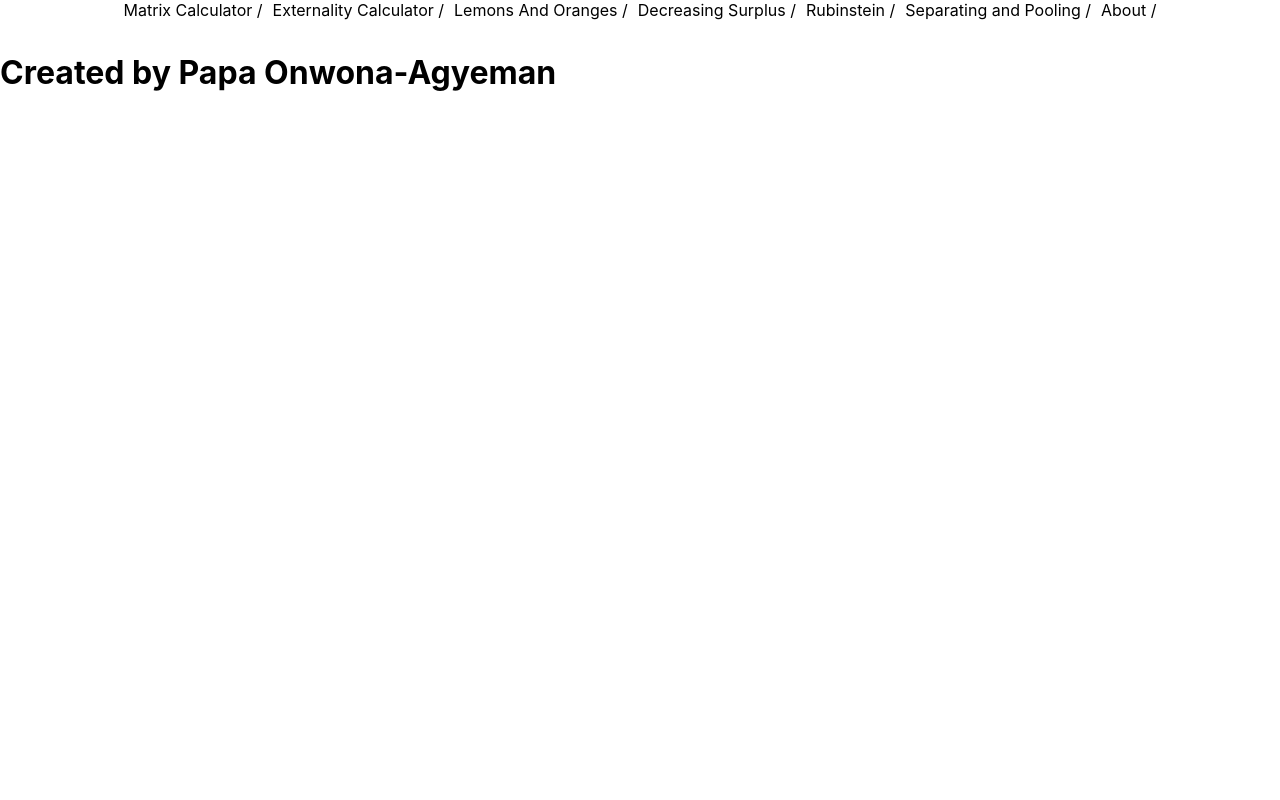
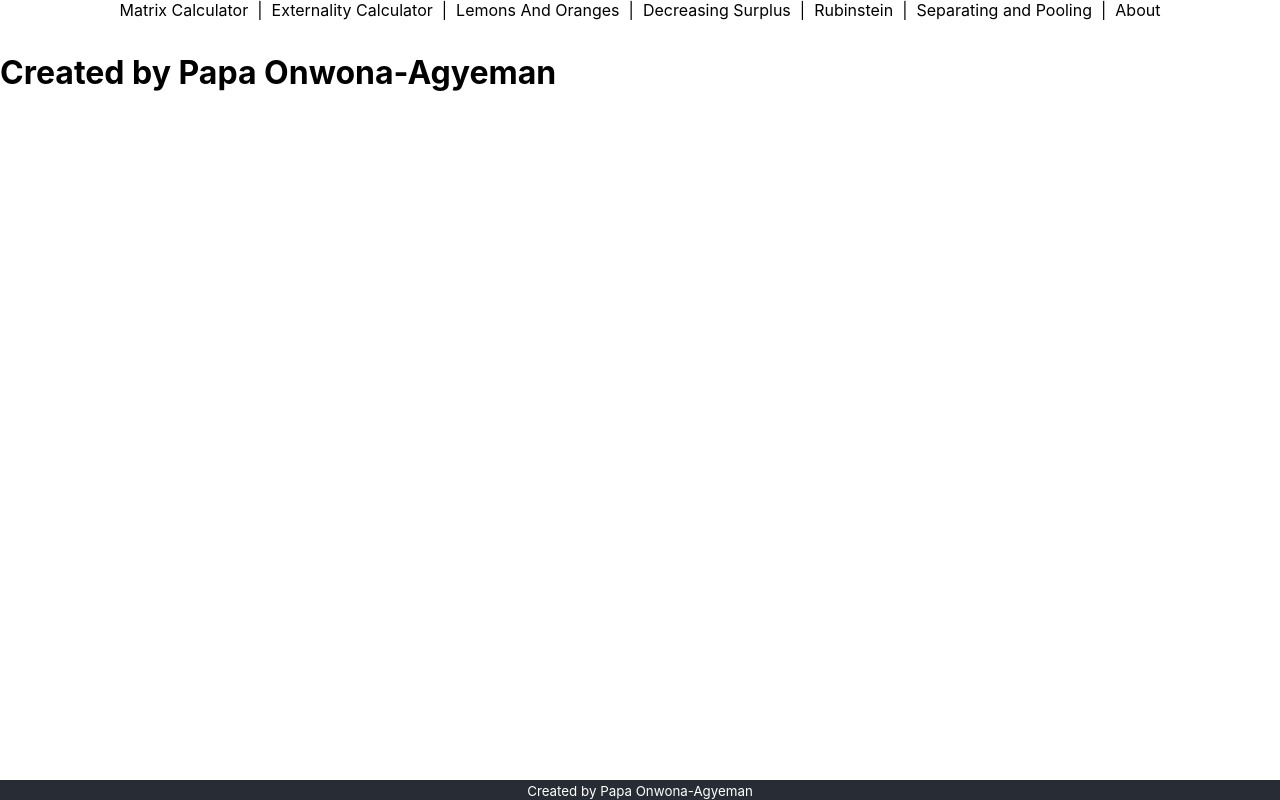
Before and after one commit to papa-github/Strategic-Games-Solver, a React (Create React App) app: page /About in a window 1280 px wide. Built offline with nearby package versions, Linux system fonts and the light colour scheme.

Commit message:
Fixed Navigation Bar, Added Footer

```diff
--- a/src/App.css
+++ b/src/App.css
@@ -36,3 +36,13 @@
     transform: rotate(360deg);
   }
 }
+
+.footer {
+  position: fixed;
+  left: 0;
+  bottom: 0;
+  width: 100%;
+  background-color: #282c34;
+  color: white;
+  text-align: center;
+}
--- a/src/App.tsx
+++ b/src/App.tsx
@@ -8,23 +8,23 @@ import LemonsAndOranges from './pages/LemonsAndOranges';
 import DecreasingSurplus from './pages/DecreasingSurplus';
 import Rubinstein from './pages/Rubinstein';
 import SeparatingPooling from './pages/SeparatingPooling';
+import Footer from './pages/Footer';
 
 export default function App() {
   return (
     <BrowserRouter>
     <Header />
       <Routes>
-        <Route path='/:page' element={<Header />} />
-
-        <Route index element={<MatrixCalculator />} />
+        <Route path='/Strategic-Games-Solver' element={<MatrixCalculator />} />
         <Route path='/MatrixCalculator' element={<MatrixCalculator />} />
         <Route path='/ExternalityCalculator' element={<ExternalityCalculator />} />
         <Route path='/LemonsAndOranges' element={<LemonsAndOranges />} />
         <Route path='/DecreasingSurplus' element={<DecreasingSurplus />} />
         <Route path='/Rubinstein' element={<Rubinstein />} />
         <Route path='/SeparatingPooling' element={<SeparatingPooling />} />
-        <Route path="About" element={<h1>Created by Papa Onwona-Agyeman</h1>} />
+        <Route path="/About" element={<h1>Created by Papa Onwona-Agyeman</h1>} />
       </Routes>
+    <Footer/>
     </BrowserRouter>
   )
 }
--- a/src/components/Pareto.tsx
+++ b/src/components/Pareto.tsx
@@ -8,9 +8,9 @@ function Pareto(props: {param: Matrix}) {
   return(
       <div className="matrix-calculation" id="pareto">
           <h2>Pareto Efficiency</h2>
-          <p> For a strategy to be pareto efficient,
+          <p> For a strategy to be Pareto efficient,
               there must be no alternative where a player is better off and no one is worse off</p>
-            <p>Alternatively: For a strategy, <InlineMath>s</InlineMath>,  if there exists a strategy where at least one player is better off and no one is worse off than <InlineMath>s</InlineMath> is not pareto efficient </p>
+            <p>Alternatively: For a strategy, <InlineMath>s</InlineMath>,  if there exists a strategy where at least one player is better off and no one is worse off, then <InlineMath>s</InlineMath> is not Pareto efficient </p>
           {props.param.display(result)}
       </div>
   )
--- /dev/null
+++ b/src/pages/Footer.tsx
@@ -0,0 +1,5 @@
+export default function ExternalityCalculator() {
+    return (
+        <div className="footer"><small>Created by Papa Onwona-Agyeman</small></div>
+    )
+}
--- a/src/pages/Header.tsx
+++ b/src/pages/Header.tsx
@@ -1,4 +1,4 @@
-import { Outlet, Link, useParams } from "react-router-dom";
+import { Link, useLocation, useParams } from "react-router-dom";
 import "../styles/header.css"
 
 
@@ -6,15 +6,30 @@ interface HeaderLinkProps {
   page: string;
   title: string
   selected: boolean;
+  position: "first" | "middle" | "last";
 }
 
-const HeaderLink = ({ page, title, selected }: HeaderLinkProps) => {
+
+
+const HeaderLink = ({ page, title, selected, position}: HeaderLinkProps) => {
   let className = selected ? 'headerlink-no-link ' : '';
   className += 'headerlink-title';
 
+  // Set title here. First link will have space after, middle links will have space before and after, last link will have space before
+  // This is to make the dots line up
+  // \u00A0 is a non-breaking space
+  let titleDisplay = title;
+  if (position === "first"){
+    titleDisplay += '\u00A0 |';
+  } else if (position === "last"){
+    titleDisplay = '\u00A0 ' + titleDisplay;
+  } else {
+    titleDisplay = '\u00A0 ' + titleDisplay + '\u00A0 |';
+  }
+
   return (
     <Link to={`/${page}`} className={className}>
-      {title + " /"}
+      {titleDisplay}
       <div className={selected ? 'headerlink-dot-active' : 'headerlink-dot'}>
         •
       </div>
@@ -23,21 +38,44 @@ const HeaderLink = ({ page, title, selected }: HeaderLinkProps) => {
 };
 
 const Header = () => {
-  const { page } = useParams<{ page?: string }>() || { page: 'home' };
-  console.log("Test", page)
+
+  //Get current page
+  //This is used to determine which nav has a dot under it
+  const currentLocation = useLocation().pathname;
+  const page = currentLocation.substring(currentLocation.lastIndexOf('/') + 1);
+
+  //Add new links here
+  const links = [
+    { page: "MatrixCalculator", title: "Matrix Calculator" },
+    { page: "ExternalityCalculator", title: "Externality Calculator" },
+    { page: "LemonsAndOranges", title: "Lemons And Oranges" },
+    { page: "DecreasingSurplus", title: "Decreasing Surplus" },
+    { page: "Rubinstein", title: "Rubinstein" },
+    { page: "SeparatingPooling", title: "Separating and Pooling" },
+    { page: "about", title: "About" },
+  ];
+
+  //Don't touch
+  return (
+    <div className="header">
+      {links.map((link, index) => (
+        <HeaderLink
+          key={index}
+          page={link.page}
+          title={link.title}
+          selected={page === link.page}
+          position={
+            index === 0
+              ? "first"
+              : index === links.length - 1
+              ? "last"
+              : "middle"
+          }
+        />
+      ))}
+    </div>
+  );
+};
 
 
-  return (
-    <div className='header'>
-    <HeaderLink page = "MatrixCalculator" title='Matrix Calculator' selected={page === 'MatrixCalculator'} />
-    <HeaderLink page = "ExternalityCalculator" title='Externality Calculator' selected={page === 'ExternalityCalculator'} />
-    <HeaderLink page = "LemonsAndOranges" title='Lemons And Oranges' selected={page === 'LemonsAndOranges'} />
-    <HeaderLink page = "DecreasingSurplus" title='Decreasing Surplus' selected={page === 'DecreasingSurplus'} />
-    <HeaderLink page = "Rubinstein" title='Rubinstein' selected={page === 'Rubinstein'} />
-    <HeaderLink page = "SeparatingPooling" title='Separating and Pooling' selected={page === 'SeparatingPooling'} />
-    <HeaderLink page = "about" title='About' selected={page === 'about'} />
-    </div>
-    );
-};
-
 export default Header;
--- a/src/styles/header.css
+++ b/src/styles/header.css
@@ -6,13 +6,15 @@
 .headerlink-title {
     color: black;
     text-decoration: none;
-    padding: 0 5px;
 }
 
+
 .headerlink-dot {
-    margin-top: -0.5rem;
     opacity: 0;
     transition: opacity 200ms linear;
+    text-align: center;
+    margin-top: -0.5rem;
+
 }
 
 .headerlink-title:hover .headerlink-dot {
@@ -20,8 +22,8 @@
 }
 
 .headerlink-dot-active {
+    text-align: center;
     margin-top: -0.5rem;
-    display: block;
 }
 
 .headerlink-no-link {
--- a/src/styles/mixednash.css
+++ b/src/styles/mixednash.css
@@ -1,5 +1,3 @@
-
-
 .mixed-nash {
     font-family: Arial, sans-serif;
     font-size: 16px;
@@ -19,10 +17,6 @@
     margin: 32px 0;
   }
 
-  .mixed-nash .expected-payoff-formulas {
-    display: flex;
-    flex-wrap: wrap;
-  }
 
   .mixed-nash .expected-payoff-formulas div {
     flex: 0 0 50%;
```
